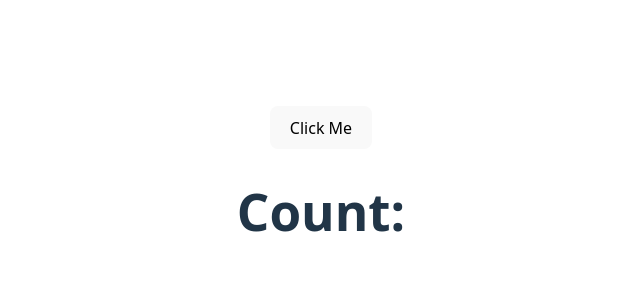
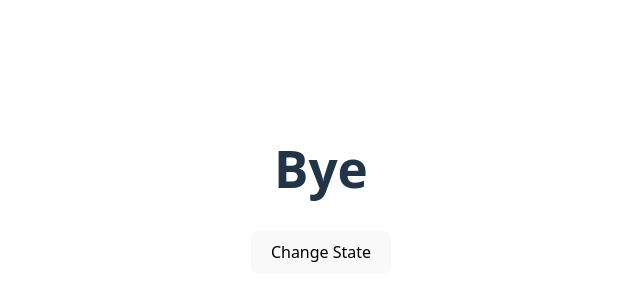
Before and after one commit to SaiDurga-28/React, a React (Vite) app: page / in a window 1280 px wide. Shown: the part 210-510 px from the top of the page, without its empty margins (319-959 px from the left). Built offline with nearby package versions, Linux system fonts and the light colour scheme.

Commit message:
ChangesTouseState_clickUpdateContent

```diff
--- a/src/App.jsx
+++ b/src/App.jsx
@@ -85,7 +85,6 @@ function App() {
   x==false ? <Component1/> : <Component2/>
 } */}
 {/* <Component/> */}
-<button>Click Me</button>
 <Hook_useState />
     </>
   )
--- a/src/Hook_useState.jsx
+++ b/src/Hook_useState.jsx
@@ -1,15 +1,21 @@
 import React from "react";
 import { useState } from "react";
 function Hook_useState(){
-    // const x=10;
-    const [data,setdata]=useState(true)//10
-    const change=()=>{
-        setdata(!data)
-         useState(0)
-    setdata(data+1);
+       const [x,setx]=useState(0)
+        const change=()=>{
+        if(x==true)
+        {
+            setx(false)
+        }
+        else{
+            setx(true)
+        }
     }
-    // console.log(data)
-    // setdata(200)
-    return <h1>Count: {data}</h1>
+    return(
+        <>
+        {x==true ? <h1>Hello</h1> : <h1>Bye</h1>}
+        <button onClick={change}>Change State</button>
+        </>
+    )
 }
 export default Hook_useState;
```
